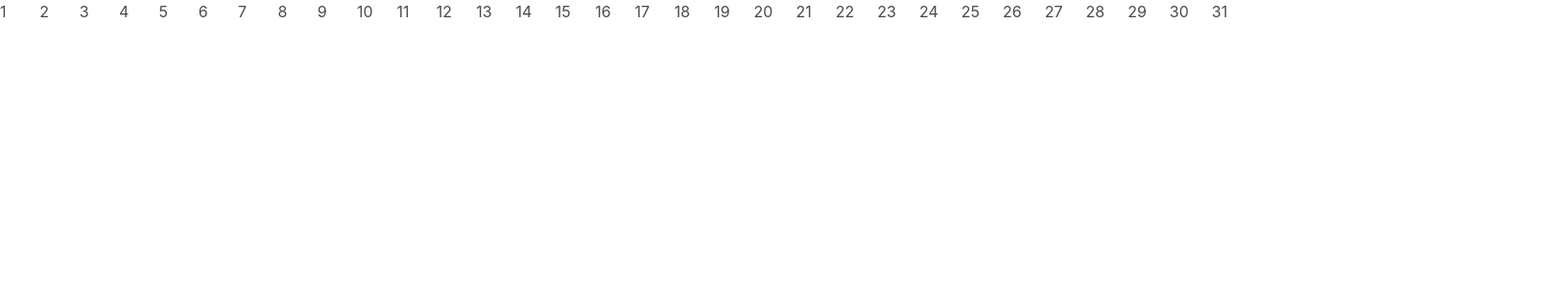
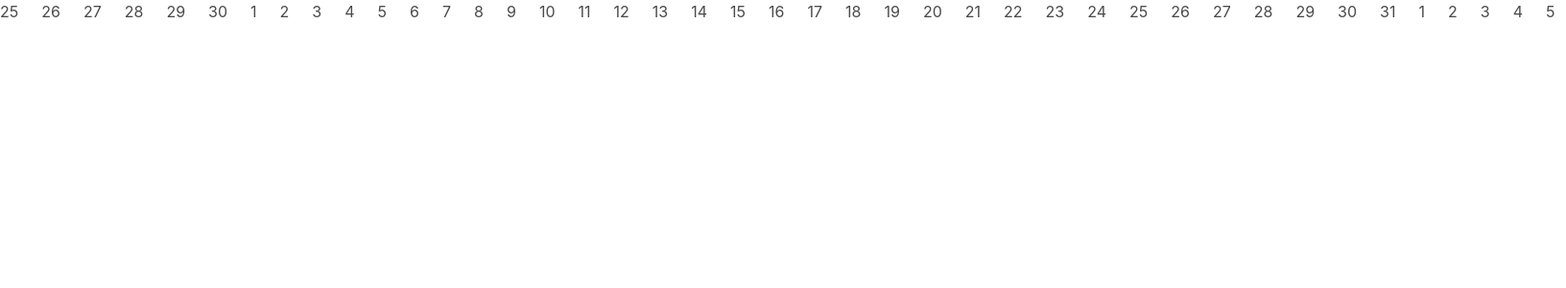
Before and after one commit to Uro3/calendar-app, a React (Create React App) app: page / in a window 1280 px wide. Shown: the top 300 px of the page at 96% size, 1632 px wide, since content can reach past the window. Built offline with nearby package versions, Linux system fonts and the light colour scheme.

Commit message:
calculate calendar date list

```diff
--- a/src/components/Calendar.tsx
+++ b/src/components/Calendar.tsx
@@ -6,10 +6,15 @@ import CalenderItem from './CalenderItem';
 const Calendar: React.FC = () => {
   const calendar: CalendarState = useAppSelector<CalendarState>(state => state.calendar);
 
-  const dateNum = new Date(calendar.year, calendar.month, 0).getDate();
+  const calendarDays = [
+    ...calendar.extraPreviousDays,
+    ...calendar.days,
+    ...calendar.extraNextDays
+  ];
+  console.log(calendarDays);
 
-  const list = [...Array(dateNum)].map((_, index) =>
-    <CalenderItem date={index + 1}></CalenderItem>
+  const list = calendarDays.map(date =>
+    <CalenderItem date={date}></CalenderItem>
   );
 
   return (
--- /dev/null
+++ b/src/lib/calender.ts
@@ -0,0 +1,41 @@
+import { CalendarState } from '../types';
+
+export const createCalenderState = (date: Date): CalendarState => {
+  const year = date.getFullYear();
+  const month = date.getMonth() + 1;
+  const days = getDaysInMonth(year, month);
+  const extraPreviousDays = getCalendarPreviousMonthDays(year, month);
+  const extraNextDays = getCalendarNextMonthDays(year, month);
+
+  return {
+    year,
+    month,
+    days,
+    extraPreviousDays,
+    extraNextDays
+  };
+};
+
+// [start, start+1, ..., end-1, end] の配列を返す関数
+const getNumberRangeArray = (start: number, end: number): number[] => {
+  return [...Array(end - start + 1)].map((_, index) => index + start);
+};
+
+// 引数で与えられた年月に含まれる日付の配列を返す関数
+const getDaysInMonth = (year: number, month: number): number[] => {
+  const daysNum = new Date(year, month, 0).getDate();
+  return getNumberRangeArray(1, daysNum);
+};
+
+// 引数で与えられた年月の前月の日付（カレンダーに表示する範囲）の配列を返す関数
+const getCalendarPreviousMonthDays = (year: number, month: number): number[] => {
+  const weekdayOfFirstDay = new Date(year, month - 1, 1).getDay();
+  const PreviousMonthLastDay = new Date(year, month - 1, 0).getDate();
+  return getNumberRangeArray(PreviousMonthLastDay - weekdayOfFirstDay + 1, PreviousMonthLastDay);
+};
+
+// 引数で与えられた年月の翌月の日付（カレンダーに表示する範囲）の配列を返す関数
+const getCalendarNextMonthDays = (year: number, month: number): number[] => {
+  const weekdayOfLastDay = new Date(year, month, 0).getDay();
+  return getNumberRangeArray(1, 6 - weekdayOfLastDay);
+};
--- a/src/modules/calendar.ts
+++ b/src/modules/calendar.ts
@@ -1,5 +1,6 @@
 import { Action } from 'redux';
 import { CalendarState } from '../types';
+import { createCalenderState } from '../lib/calender';
 
 // Types
 export const actionTypes = {
@@ -35,11 +36,7 @@ export const update = (year: number, month: number): UpdateAction => ({
 });
 
 // Reducers
-const today = new Date();
-const initialState: CalendarState = {
-  year: today.getFullYear(),
-  month: today.getMonth() + 1,
-};
+const initialState: CalendarState = createCalenderState(new Date());
 
 export const calendarReducer = (state: CalendarState = initialState, action: CalendarActions): CalendarState => {
   switch (action.type) {
@@ -48,11 +45,8 @@ export const calendarReducer = (state: CalendarState = initialState, action: Cal
     }
     case actionTypes.UPDATE: {
       const { year, month } = action.payload;
-      return {
-        ...state,
-        year,
-        month
-      };
+      const newDate = new Date(year, month - 1);
+      return createCalenderState(newDate);
     }
     default: {
       return state;
--- a/src/types.ts
+++ b/src/types.ts
@@ -1,4 +1,7 @@
 export type CalendarState = {
   year: number;
   month: number;
+  days: number[];
+  extraPreviousDays: number[];
+  extraNextDays: number[];
 };
```
